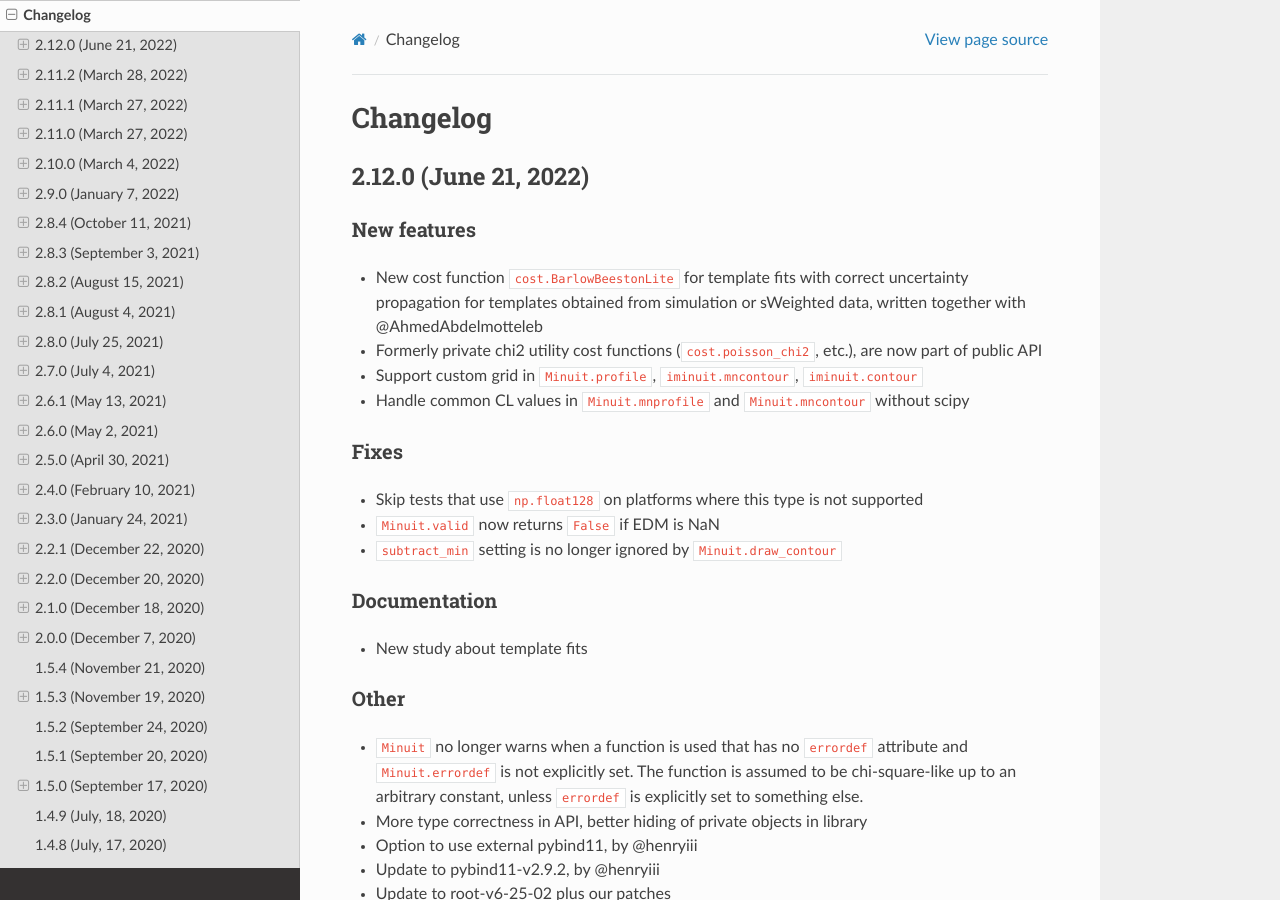
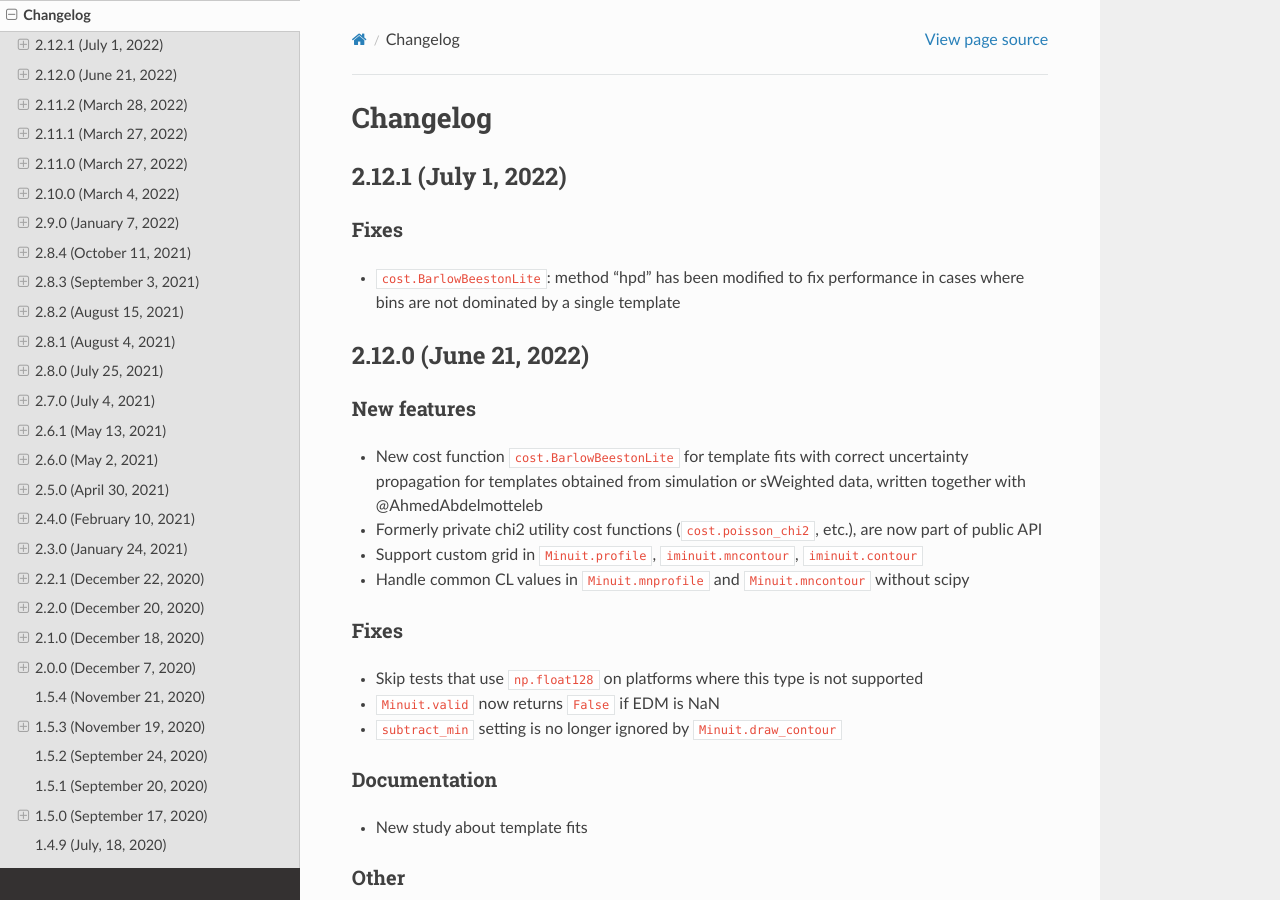
Before and after one commit to scikit-hep/iminuit, a Sphinx documentation site: the page built from doc/changelog.rst, in a window 1280 px wide and 900 px high. Built offline with Sphinx 7.4.7 and the Read the Docs theme 2.0.0, drawn with Linux system fonts in a browser that asks for light colours.

```diff
--- a/doc/changelog.rst
+++ b/doc/changelog.rst
@@ -4,6 +4,13 @@
 
 Changelog
 =========
+
+2.12.1 (July 1, 2022)
+---------------------
+
+Fixes
+~~~~~
+- ``cost.BarlowBeestonLite``: method "hpd" has been modified to fix performance in cases where bins are not dominated by a single template
 
 2.12.0 (June 21, 2022)
 ----------------------
```
Also changed, not shown: doc/README.md (+3 -5 lines), 1 other file.
